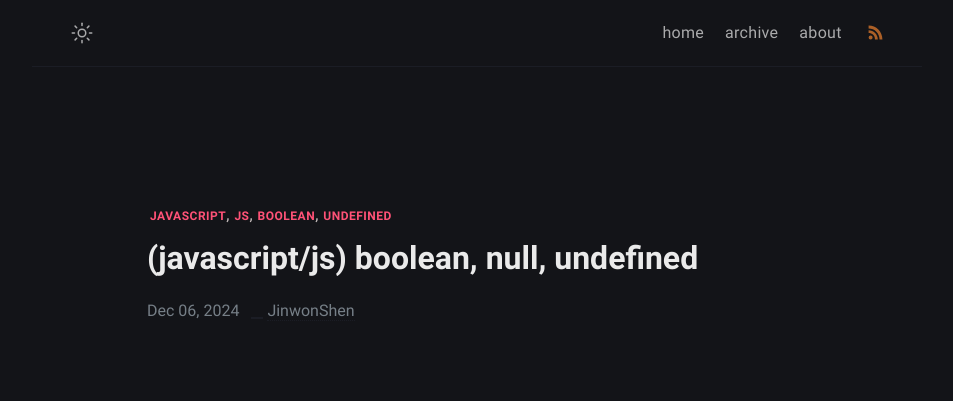
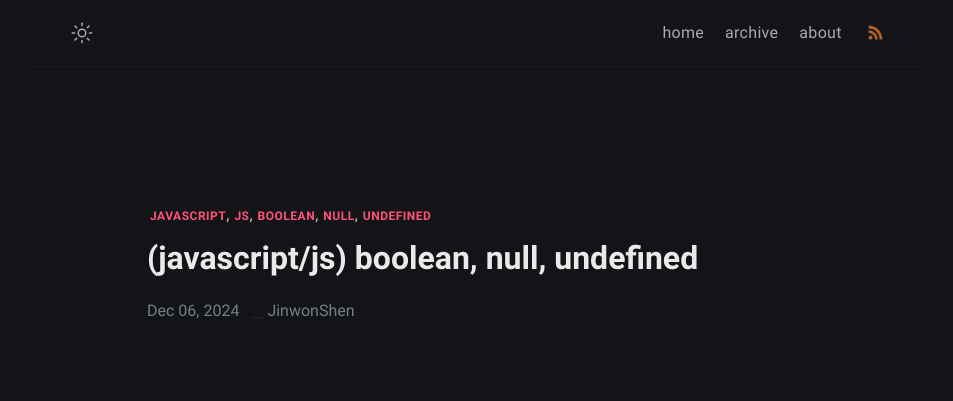
Before and after one commit to JinwonShen/JinwonShen.github.io, a Jekyll site: the page built from _posts/2024-12-06-posts-js-boolean/2024-12-06-posts-js-boolean.md, in a window 1280 px wide and 900 px high. Shown: the top 401 px of the window, without its empty margins (163-1116 px from the left). Built offline with Jekyll 4.4.1, drawn with Linux system fonts in a browser that asks for light colours.

Commit message:
post js boolean

```diff
--- a/_posts/2024-12-06-posts-js-boolean/2024-12-06-posts-js-boolean.md
+++ b/_posts/2024-12-06-posts-js-boolean/2024-12-06-posts-js-boolean.md
@@ -8,7 +8,7 @@ tag:
   - javascript
   - js
   - boolean
-  - null
+  - "null"
   - undefined
 discription:
 ---
```
